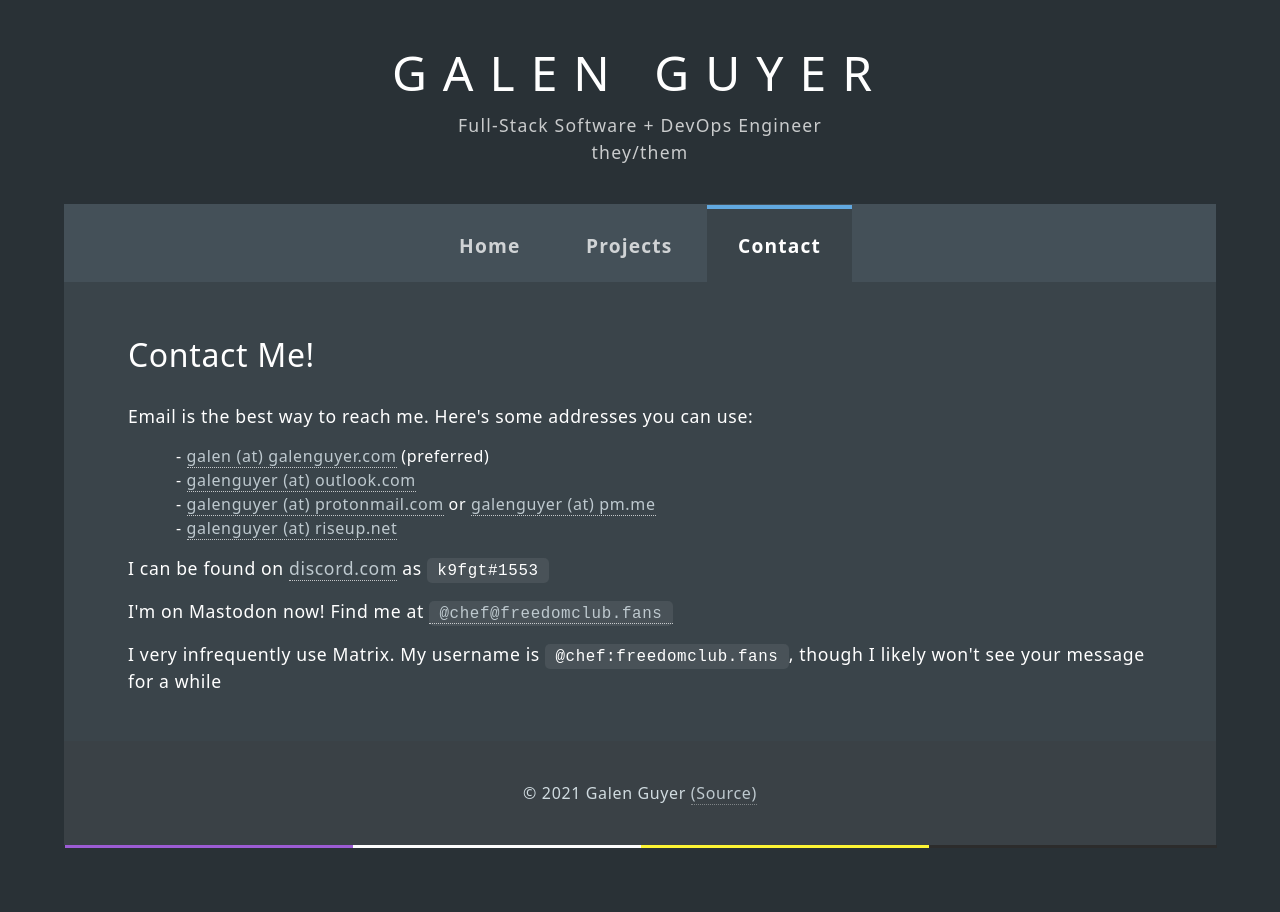
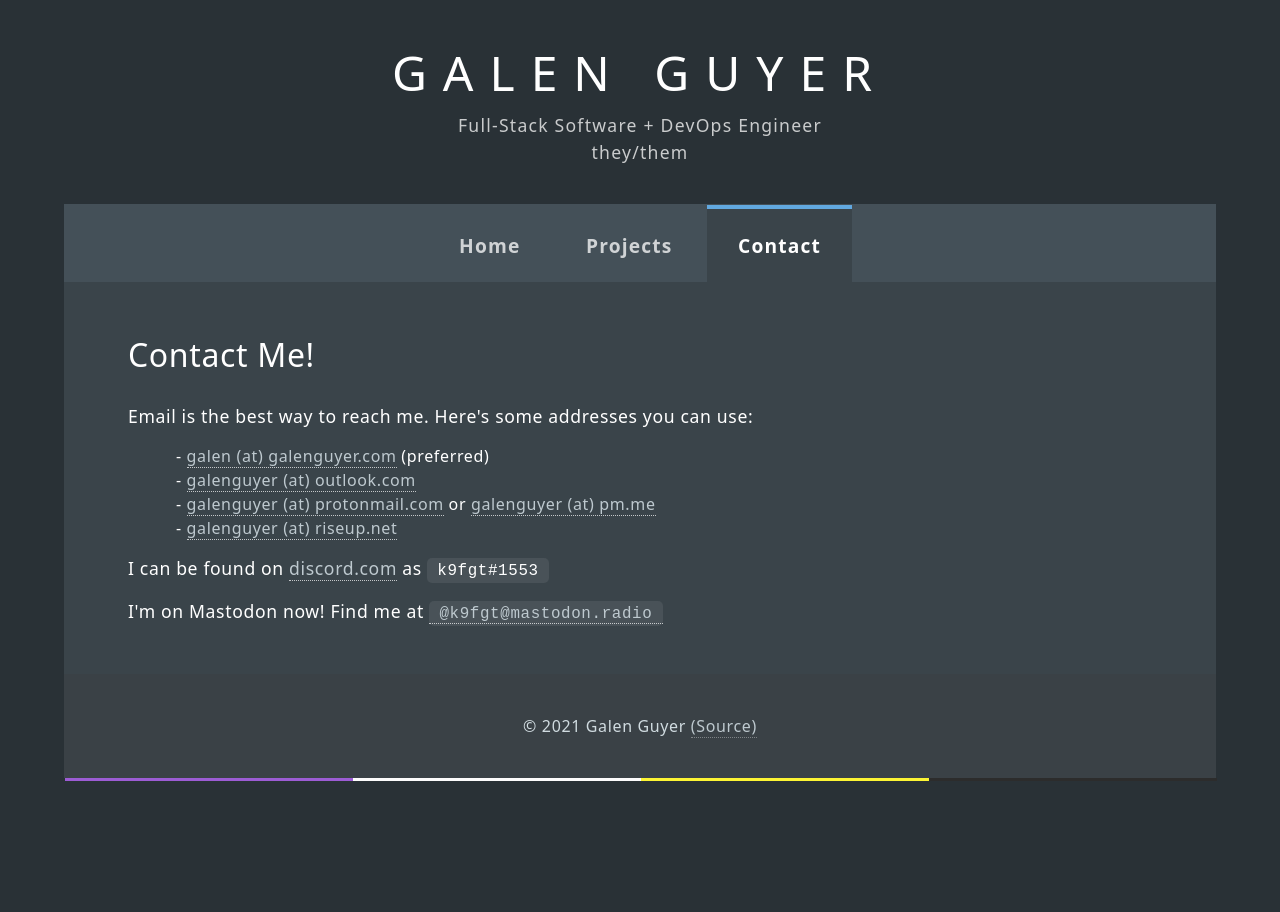
Before and after one commit to galenguyer/galenguyer.github.io, a Jekyll site: the page built from contact.html, in a window 1280 px wide. Built offline with Jekyll 4.4.1, drawn with Linux system fonts in a browser that asks for light colours.

Commit message:
update some fedi stuff

```diff
--- a/contact.html
+++ b/contact.html
@@ -17,8 +17,8 @@ styles: ["main"]
 
 <p>I can be found on <a href="https://discord.com">discord.com</a> as <code>k9fgt#1553</code></p>
 
-<p>I'm on Mastodon now! Find me at <a href="https://social.freedomclub.fans/@chef"><code>@chef@freedomclub.fans</code></a></p>
+<p>I'm on Mastodon now! Find me at <a href="https://mastodon.radio/@k9fgt"><code>@k9fgt@mastodon.radio</code></a></p>
 
-<p>I very infrequently use Matrix. My username is <code>@chef:freedomclub.fans</code>, though I likely won't see your message for a while</p>
+<!-- <p>I very infrequently use Matrix. My username is <code>@chef:freedomclub.fans</code>, though I likely won't see your message for a while</p> -->
 
 <!-- <p>My gpg key with the fingerprint <code>AFF5 BD5A 6A41 7797</code> can be found <a href="/gpg.txt">on this page</a> or at <a href="https://gpg.galenguyer.com">gpg.galenguyer.com</a></p> -->
```
